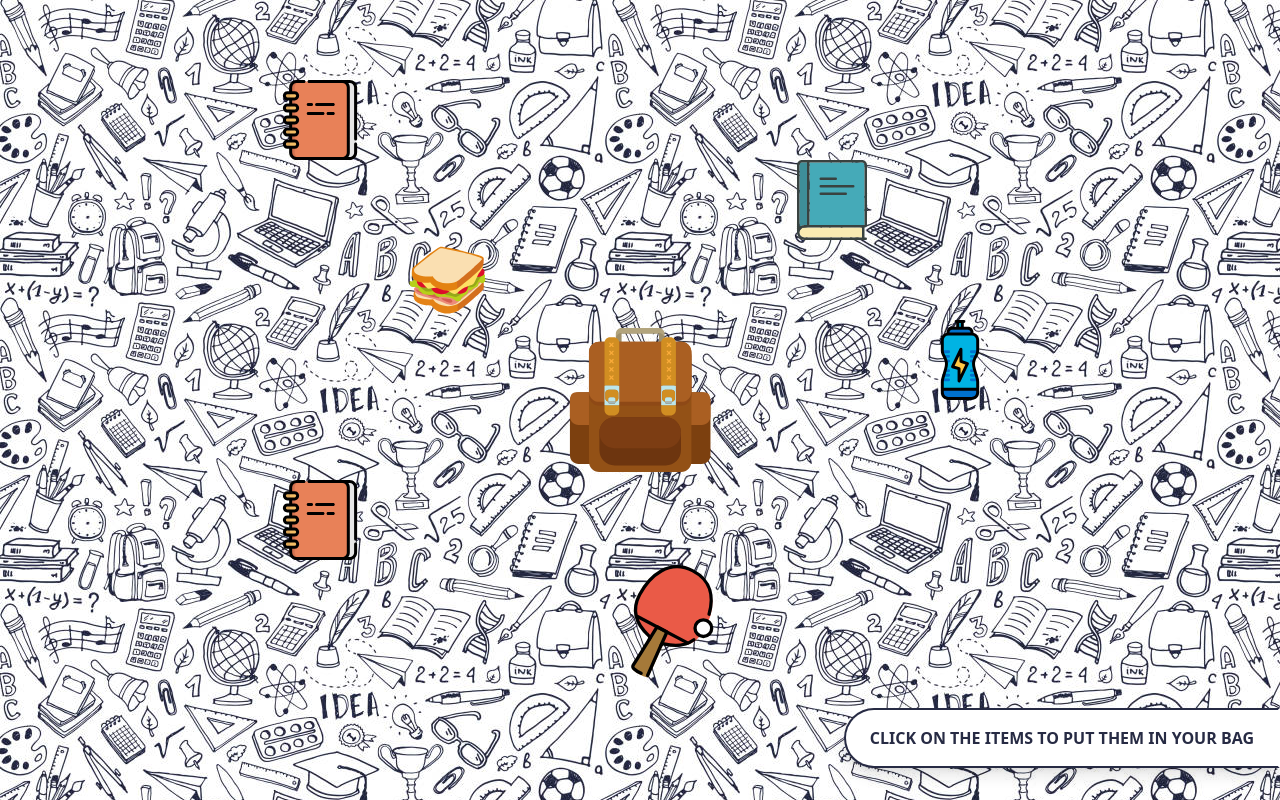
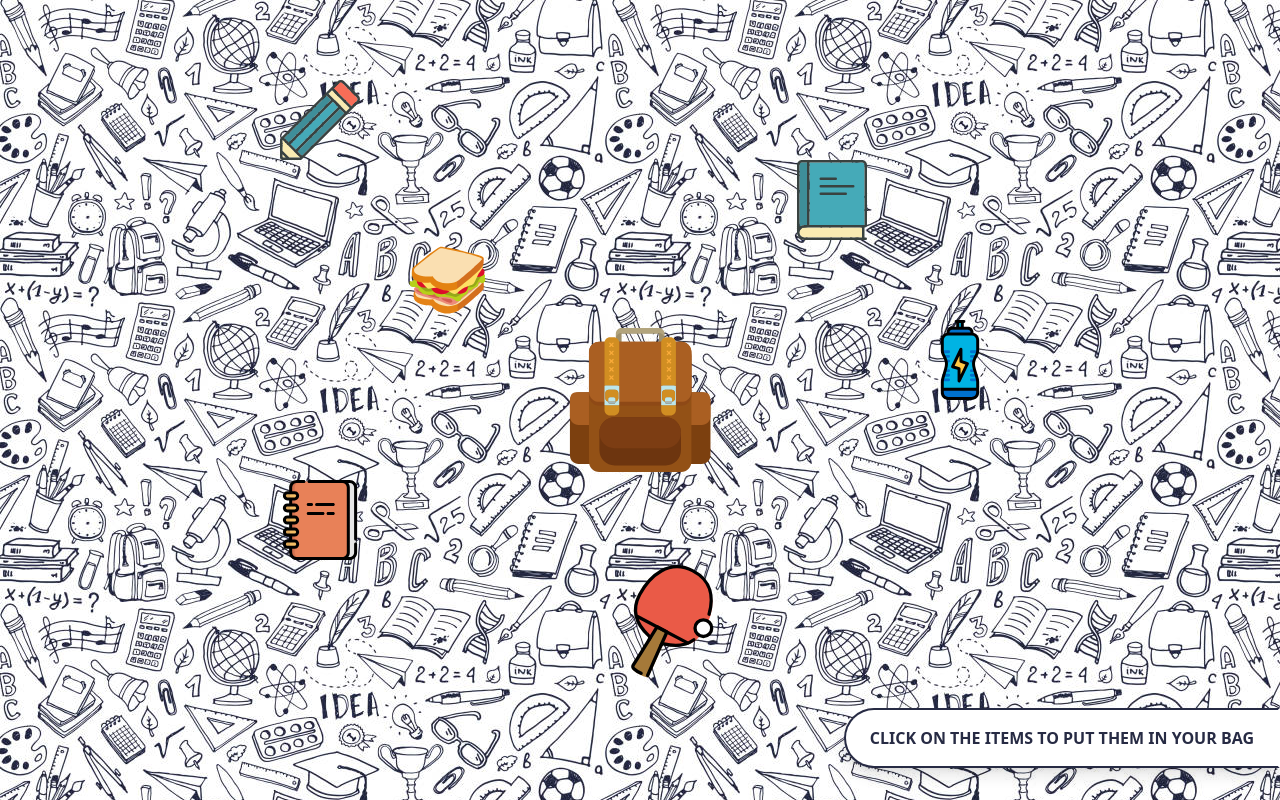
Before and after one commit to AmnahZia08/back-to-school, a Next.js app: page /BackToSchool in a window 1280 px wide. Built offline with nearby package versions, Linux system fonts and the light colour scheme.

Commit message:
fix: fix filename issue

```diff
--- /dev/null
+++ b/src/components/svgs/Pencil.tsx
@@ -0,0 +1,37 @@
+import * as React from "react";
+const Pencil = (props: React.SVGProps<SVGSVGElement>) => (
+  <svg
+    xmlns="http://www.w3.org/2000/svg"
+    xmlSpace="preserve"
+    width={"10vw"}
+    height={"10vh"}
+    viewBox="0 0 64 64"
+    {...props}
+  >
+    <path
+      fill="#F9EBB2"
+      d="M3.001 61.999a.998.998 0 0 1-1-.999l.001-13.141L16.143 62l-13.142-.001z"
+    />
+    <path
+      fill="#F76D57"
+      d="m61.414 16.729-4.259 4.259L43.013 6.845l4.258-4.257a2 2 0 0 1 2.829-.002L61.414 13.9c.781.782.78 2.047 0 2.829z"
+    />
+    <path
+      fill="#F9EBB2"
+      d="M41.6 8.259 55.741 22.4l-2.828 2.829L38.77 11.087z"
+    />
+    <g fill="#45AAB8">
+      <path d="M3.414 46.444 37.356 12.5l3.536 3.537L6.95 49.98zM14.022 57.05l33.94-33.94 3.535 3.534-33.94 33.941zM8.364 51.394l33.942-33.942 4.242 4.242-33.942 33.941z" />
+    </g>
+    <path
+      fill="#231F20"
+      d="M40.892 16.037 6.951 49.979l-3.536-3.536 33.942-33.941zM47.963 23.109l3.535 3.534-33.94 33.941-3.536-3.535z"
+      opacity={0.2}
+    />
+    <path
+      fill="#394240"
+      d="M62.828 12.486 51.514 1.172a4 4 0 0 0-5.657.001L.602 46.428C-.006 47.035 0 48 0 48l.001 13.999c0 1.105.896 2 1.999 2.001h14s.963.008 1.572-.602l45.256-45.257a3.994 3.994 0 0 0 0-5.655zM2.001 61v-1.583l2.582 2.582H3.001a.998.998 0 0 1-1-.999zm5.41 1-5.41-5.41.001-8.73L16.143 62H7.411zm45.501-36.77L38.771 11.088l-1.414 1.414 3.535 3.535L6.951 49.979l1.414 1.414 33.94-33.941 4.243 4.243-33.941 33.94 1.414 1.415 33.941-33.94 3.535 3.535-33.94 33.941L3.414 46.443 41.599 8.259l14.143 14.143-2.83 2.828zm8.502-8.501-4.259 4.259L43.013 6.845l4.258-4.257a2 2 0 0 1 2.829-.002L61.414 13.9c.781.782.78 2.047 0 2.829z"
+    />
+  </svg>
+);
+export default Pencil;
--- a/src/pages/BackToSchool/index.tsx
+++ b/src/pages/BackToSchool/index.tsx
@@ -8,6 +8,7 @@ import Button from "@/components/Button";
 import Book from "@/components/svgs/Book";
 import Sport from "@/components/svgs/Sport";
 import Bottle from "@/components/svgs/Bottle";
+import Pencil from "@/components/svgs/Pencil";
 import { Item, ItemName } from "@/types/items";
 import BagPack from "@/components/svgs/BagPack";
 import NoteBook from "@/components/svgs/Notebook";
@@ -17,7 +18,7 @@ const DEFAULT_ITEM_DETAILS: { [key in ItemName]: Item } = {
   [ItemName.PENCIL]: {
     moved: false,
     hidden: false,
-    component: <NoteBook />,
+    component: <Pencil />,
   },
   [ItemName.NOTEBOOK]: {
     moved: false,
```
